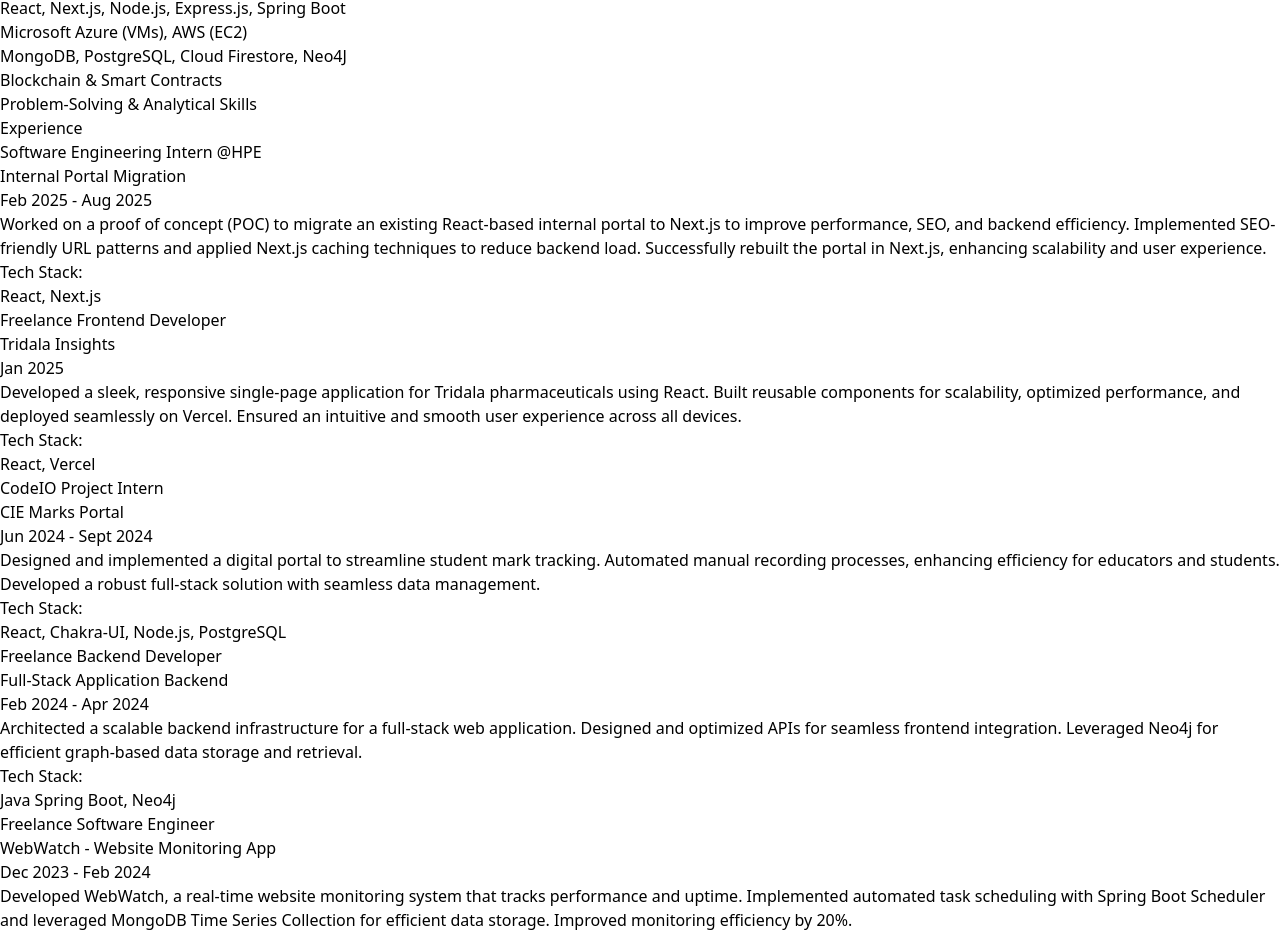
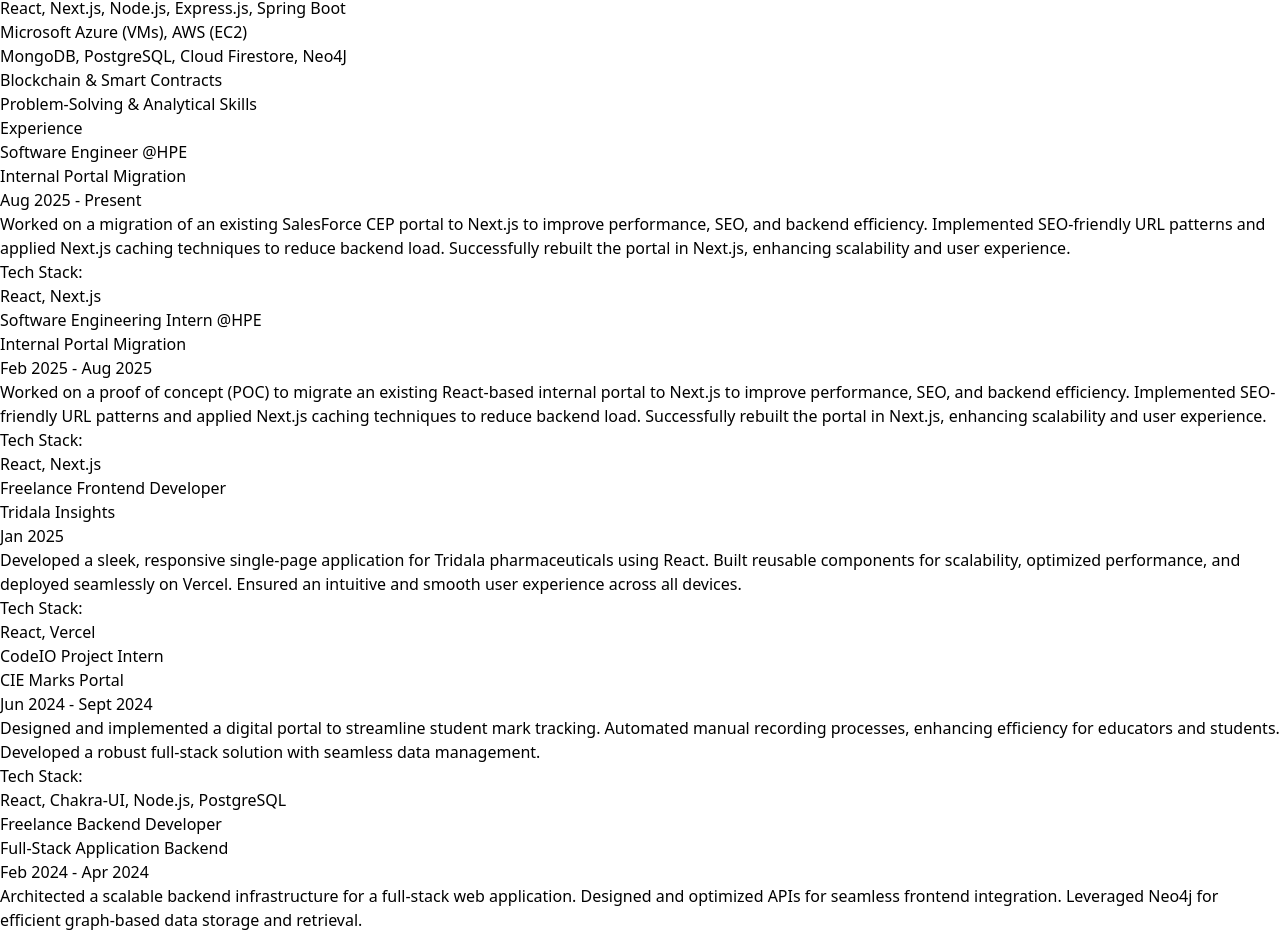
Before and after one commit to sagarcm13/Portfolio, a React (Vite) app: page / in a window 1280 px wide. Shown: the part 2030-2966 px from the top of the page. Built offline with nearby package versions, Linux system fonts and the light colour scheme.

Commit message:
add new experience as Software Engineer at HPE with project details

```diff
--- a/src/components/Experience.jsx
+++ b/src/components/Experience.jsx
@@ -2,6 +2,13 @@
 
 const Experience = () => {
     const experiences = [
+        {
+            title: "Software Engineer @HPE",
+            techStack: "React, Next.js",
+            project: "Internal Portal Migration",
+            duration: "Aug 2025 - Present",
+            description: "Worked on a migration of an existing SalesForce CEP portal to Next.js to improve performance, SEO, and backend efficiency. Implemented SEO-friendly URL patterns and applied Next.js caching techniques to reduce backend load. Successfully rebuilt the portal in Next.js, enhancing scalability and user experience."
+        },
         {
             title: "Software Engineering Intern @HPE",
             techStack: "React, Next.js",
```
